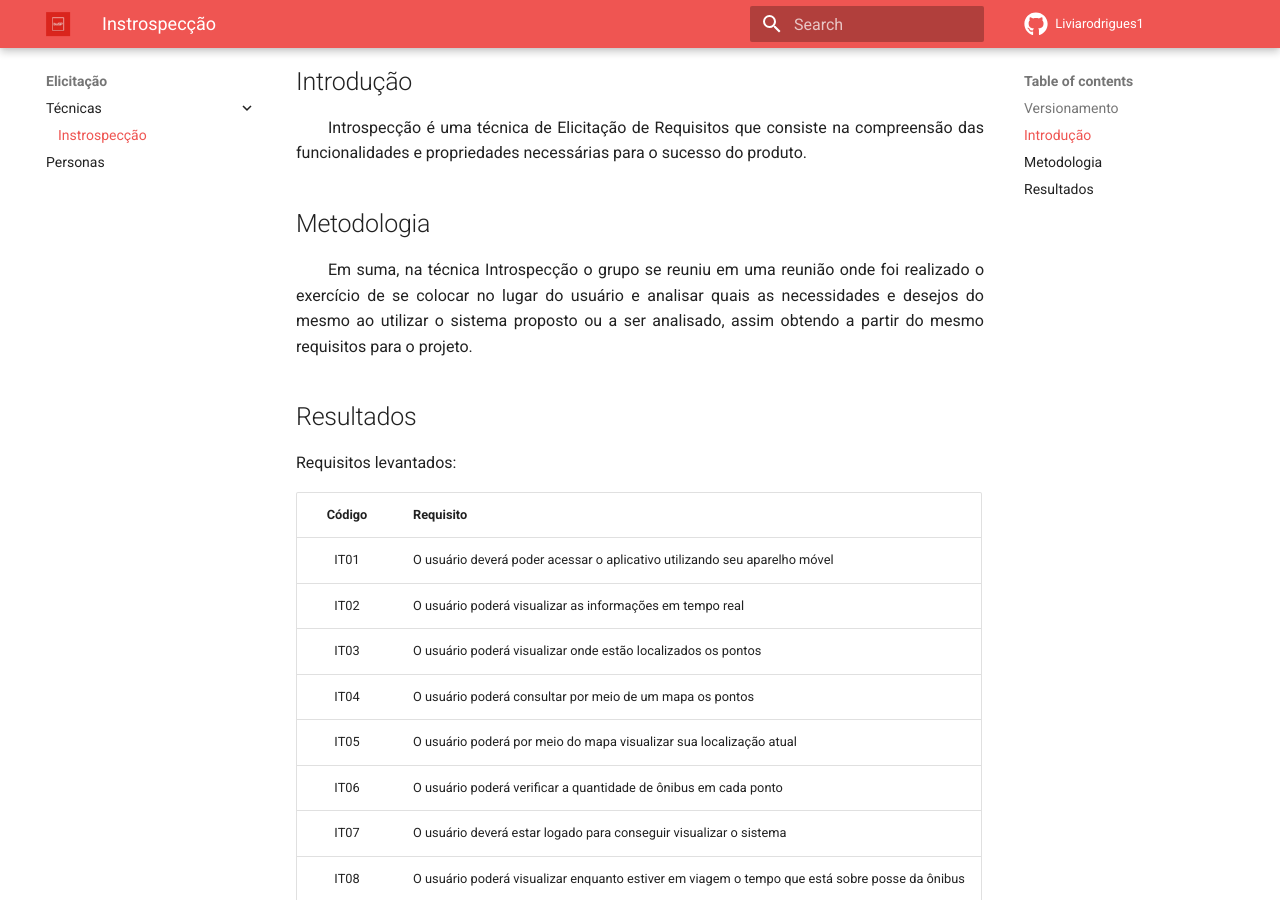
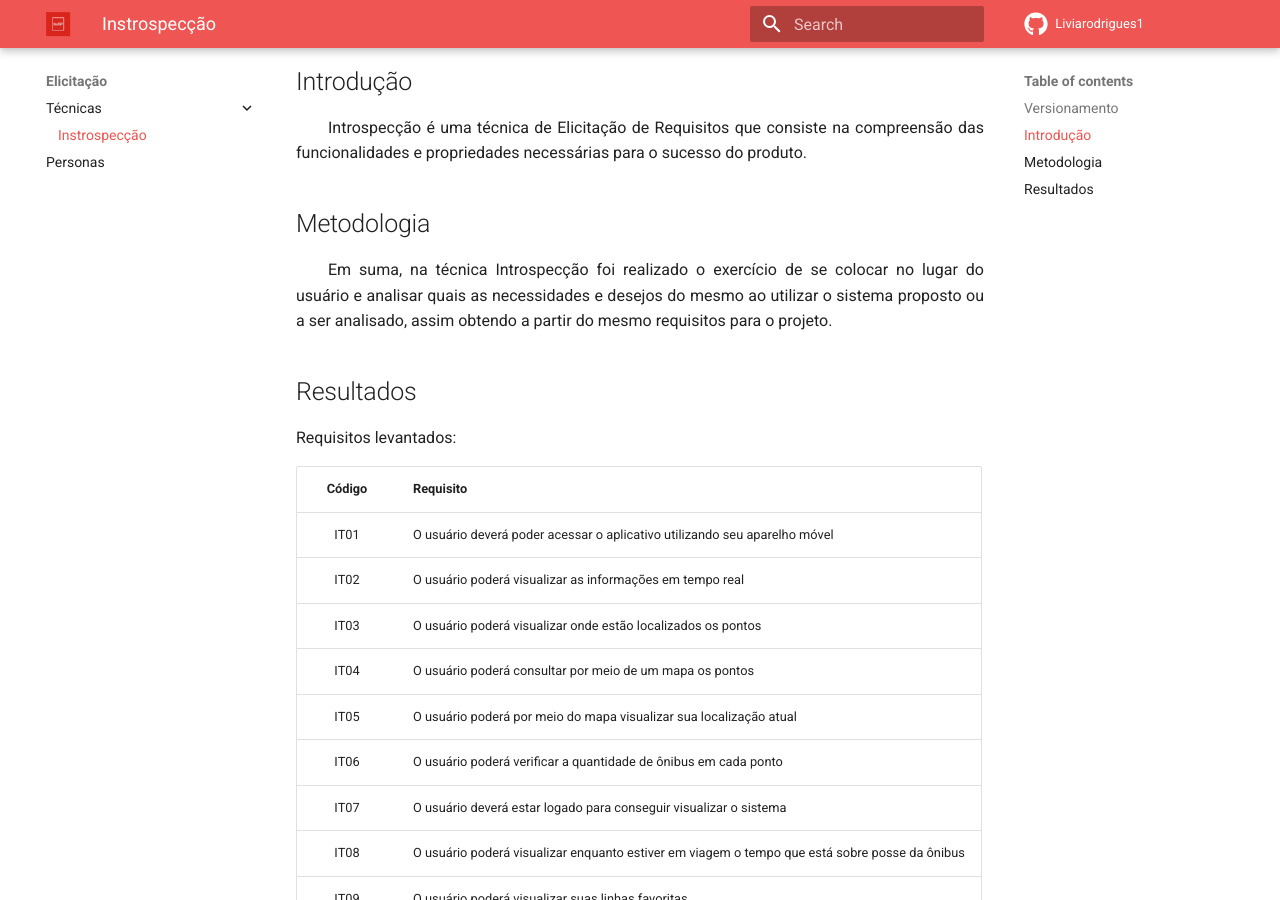
Before and after one commit to Liviarodrigues1/App-buSP, an MkDocs documentation site: the page built from docs/elicitacao/tecnicas/introspeccao.md, in a window 1280 px wide and 900 px high, scrolled down 404 px. Built offline with MkDocs 1.6.1 and Material for MkDocs 9.7.7, drawn with Linux system fonts in a browser that asks for light colours.

Commit message:
Update introspeccao.md

```diff
--- a/docs/elicitacao/tecnicas/introspeccao.md
+++ b/docs/elicitacao/tecnicas/introspeccao.md
@@ -11,7 +11,7 @@
 <p align="justify">&emsp;&emsp;Introspecção é uma técnica de Elicitação de Requisitos que consiste na compreensão das funcionalidades e propriedades necessárias para o sucesso do produto.</p>
 
 ## Metodologia
-<p align="justify">&emsp;&emsp;Em suma, na técnica Introspecção o grupo se reuniu em uma reunião onde foi realizado o exercício de se colocar no lugar do usuário e analisar quais as necessidades e desejos do mesmo ao utilizar o sistema proposto ou a ser analisado, assim obtendo a partir do mesmo requisitos para o projeto.</p>
+<p align="justify">&emsp;&emsp;Em suma, na técnica Introspecção foi realizado o exercício de se colocar no lugar do usuário e analisar quais as necessidades e desejos do mesmo ao utilizar o sistema proposto ou a ser analisado, assim obtendo a partir do mesmo requisitos para o projeto.</p>
 
 ## Resultados
 
```
